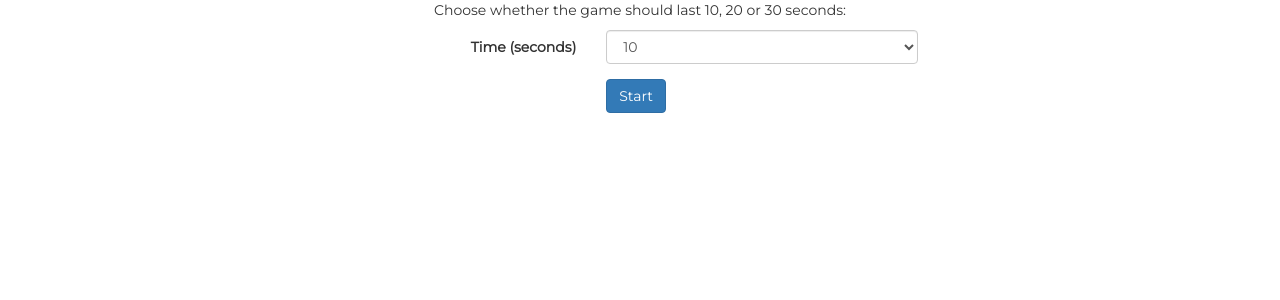
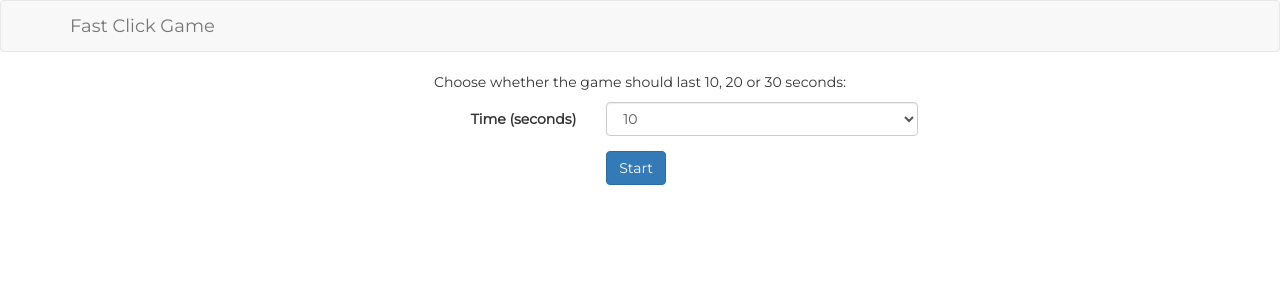
Before and after one commit to Ruben9922/fast-click-game, a React (Create React App) app: page / in a window 1280 px wide. Shown: the top 300 px of the page. Built offline with nearby package versions, Linux system fonts and the light colour scheme.

Commit message:
Add nav bar

```diff
--- a/package.json
+++ b/package.json
@@ -5,6 +5,7 @@
   "dependencies": {
     "bootstrap": "^3.3.7",
     "react": "^15.6.1",
+    "react-bootstrap": "^0.31.2",
     "react-dom": "^15.6.1",
     "react-scripts": "1.0.11"
   },
--- a/src/App.js
+++ b/src/App.js
@@ -2,6 +2,7 @@ import React, {Component} from "react";
 import "./App.css";
 import Menu from "./Menu";
 import Game from "./Game";
+import NavBar from "./NavBar";
 
 class App extends Component {
   constructor(props) {
@@ -31,6 +32,8 @@ class App extends Component {
 
   render() {
     return (
+      <div>
+        <NavBar/>
         <div className="container">
           {this.state.displayMenu ? (
             <Menu onSwitch={this.switchToGame}/>
@@ -38,6 +41,7 @@ class App extends Component {
             <Game onSwitch={this.switchToMenu} totalTime={this.state.totalTime}/>
           )}
         </div>
+      </div>
     );
   }
 }
--- /dev/null
+++ b/src/NavBar.js
@@ -0,0 +1,18 @@
+import React, {Component} from "react";
+import {Navbar} from "react-bootstrap";
+
+class NavBar extends Component {
+  render() {
+    return (
+      <Navbar>
+        <Navbar.Header>
+          <Navbar.Brand>
+            <a href="#">Fast Click Game</a>
+          </Navbar.Brand>
+        </Navbar.Header>
+      </Navbar>
+    );
+  }
+}
+
+export default NavBar;
```
Lines whose indentation alone changed are shown as unchanged.
